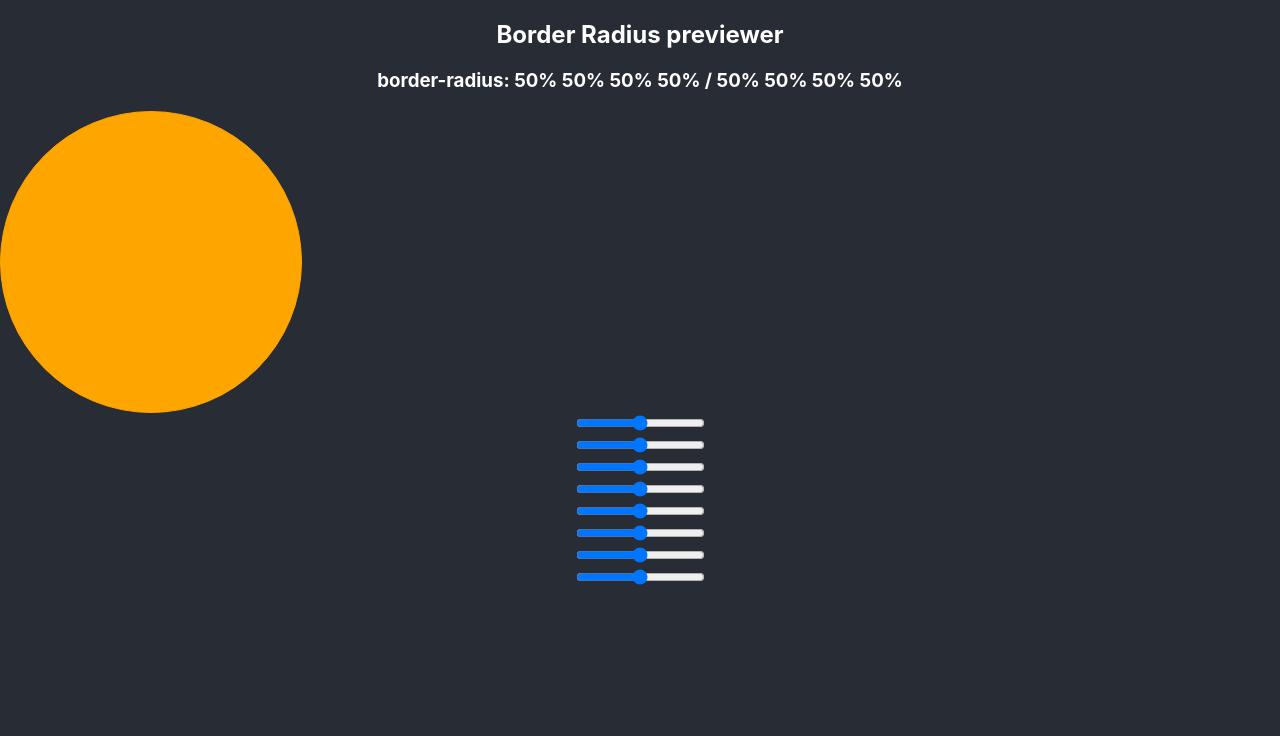
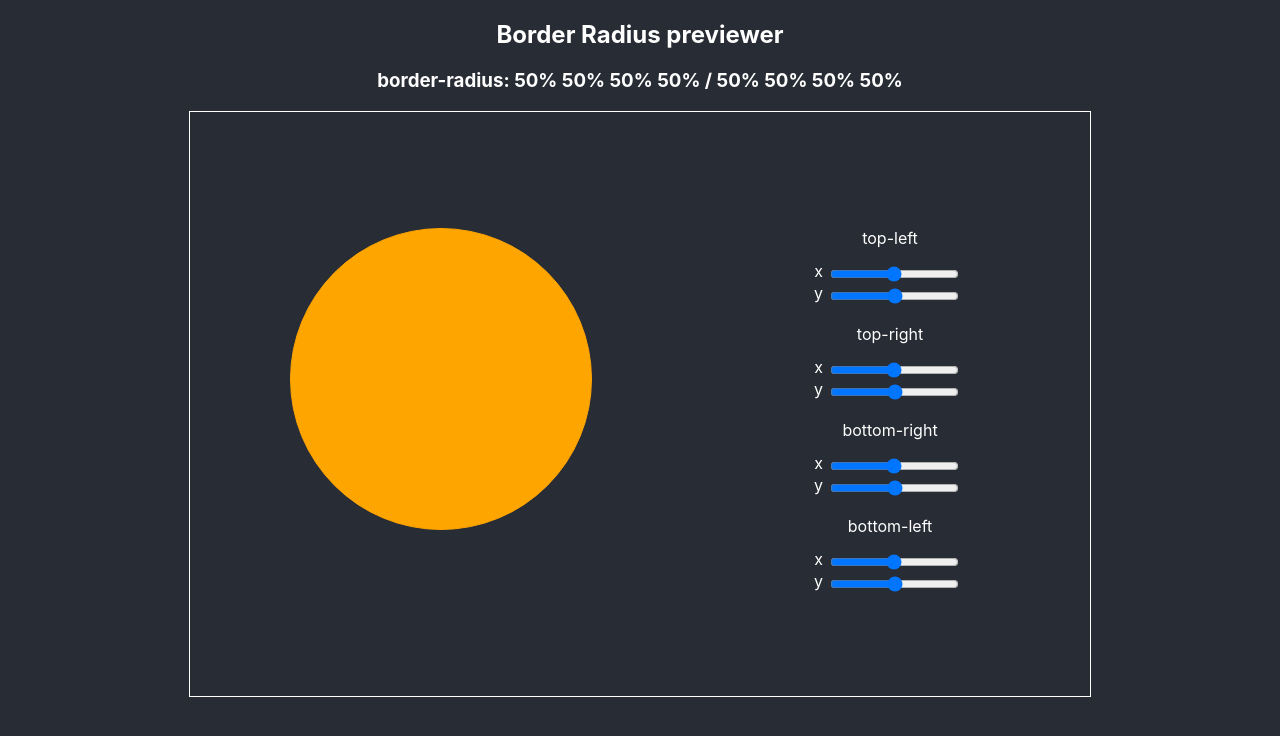
Before and after one commit to tothricsaj/border-radius-previewr, a React (Create React App) app: page / in a window 1280 px wide. Shown: the top 736 px of the page. Built offline with nearby package versions, Linux system fonts and the light colour scheme.

Commit message:
ready -- hopefully

```diff
--- a/src/App.css
+++ b/src/App.css
@@ -8,9 +8,35 @@
   color: white;
 }
 
+.BoxWrapper {
+  width: 700px;
+  padding: 100px;
+  display: flex;
+  justify-content: space-between;
+  align-items: center;
+  border: 1px solid white;
+  position: relative;
+  margin: auto;
+}
+
+.Box, .sliderBox {
+  float: left;
+}
+
 .Box {
   width: 300px;
   height: 300px;
+  margin-top: -50px;
   border: 1px solid orange;
   background-color: orange;
 }
+
+.sliderBox {
+  width: 200px;
+}
+
+label {
+  position: relative;
+  top: -5px;
+  left: -5px;
+}
--- a/src/App.js
+++ b/src/App.js
@@ -28,10 +28,10 @@ class App extends React.Component {
       case 'top-right':
         setAxis(1)
         break
-      case 'bottom-left':
+      case 'bottom-right':
         setAxis(2)
         break
-      case 'bottom-right':
+      case 'bottom-left':
         setAxis(3)
         break
       default:
@@ -47,14 +47,15 @@ class App extends React.Component {
       let classes = [
         'top-left',
         'top-right',
-        'bottom-left',
-        'bottom-right'
+        'bottom-right',
+        'bottom-left'
       ]
 
       return classes.map((el, i) => {
         let rangeBlock = (axis) => {
           return (
-            <div className={el+axis}>
+            <div className={el+axis + ' ranger-box-' + el+axis}>
+              <label>{axis.split('')[1]}</label>
               <input
                 className={el + axis}
                 type="range"
@@ -67,6 +68,7 @@ class App extends React.Component {
 
         return (
           <div className={el + '-wrapper'} key={i} >
+            <p>{el}</p>
             {rangeBlock('-x')}
             {rangeBlock('-y')}
           </div>
@@ -80,9 +82,12 @@ class App extends React.Component {
       <h2>Border Radius previewer</h2>
 
       <h3>border-radius: {this.state.borderRadius}</h3>
-      <div className="Box" style={this.state}></div>
-
-      {sliders()}
+      <div className="BoxWrapper">
+        <div className="Box" style={this.state}></div>
+        <div className="sliderBox">
+          {sliders()}
+        </div>
+      </div>
 
     </div>
   );
```
